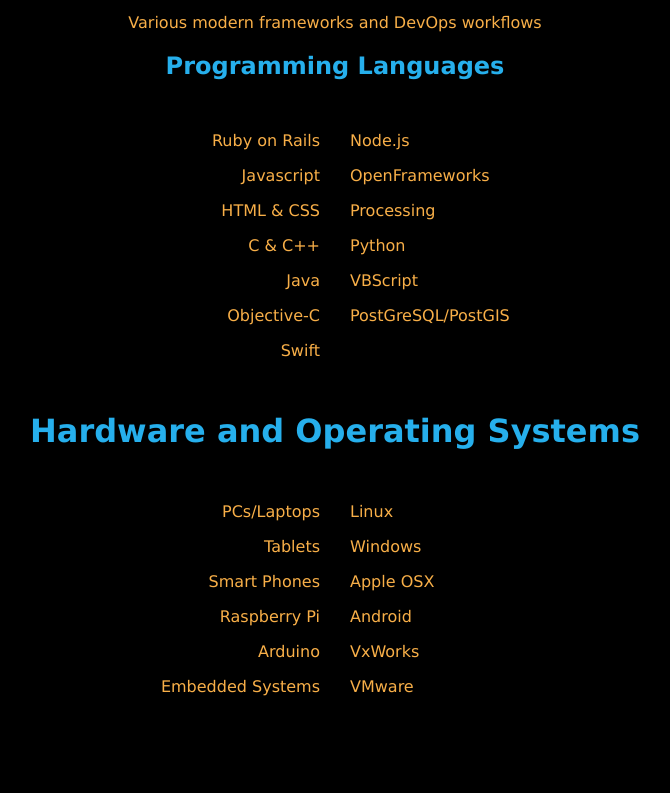
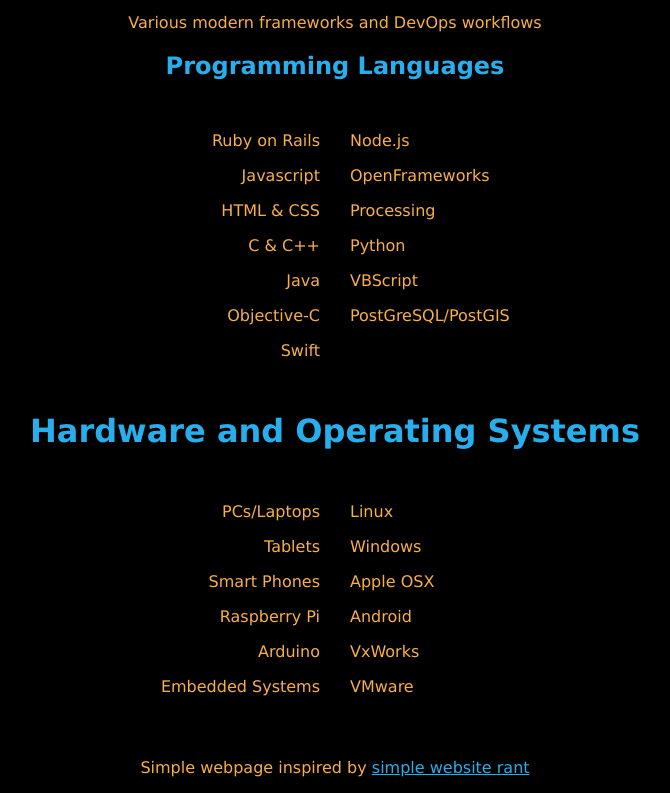
Before and after one commit to workingmatt/chanzachanzowebpage, a website: page index.html in a window 1280 px wide. Shown: the part 1261-2054 px from the top of the page, without its empty margins (305-975 px from the left). Before the commit the page ends 2011 px from the top, so only its background shows below. Drawn offline with Linux system fonts and the light colour scheme.

Commit message:
Updated package.json and added link to simple website design rant

```diff
--- a/index.html
+++ b/index.html
@@ -108,7 +108,7 @@
 		</div>
 	</div>
 </div>
-
+<p>Simple webpage inspired by <a href="https://www.motherfuckingwebsite.com/">simple website rant</a></p>
 </body>
 
 </html>
```
Also changed, not shown: package.json (+7 -9 lines), 1 other file.
